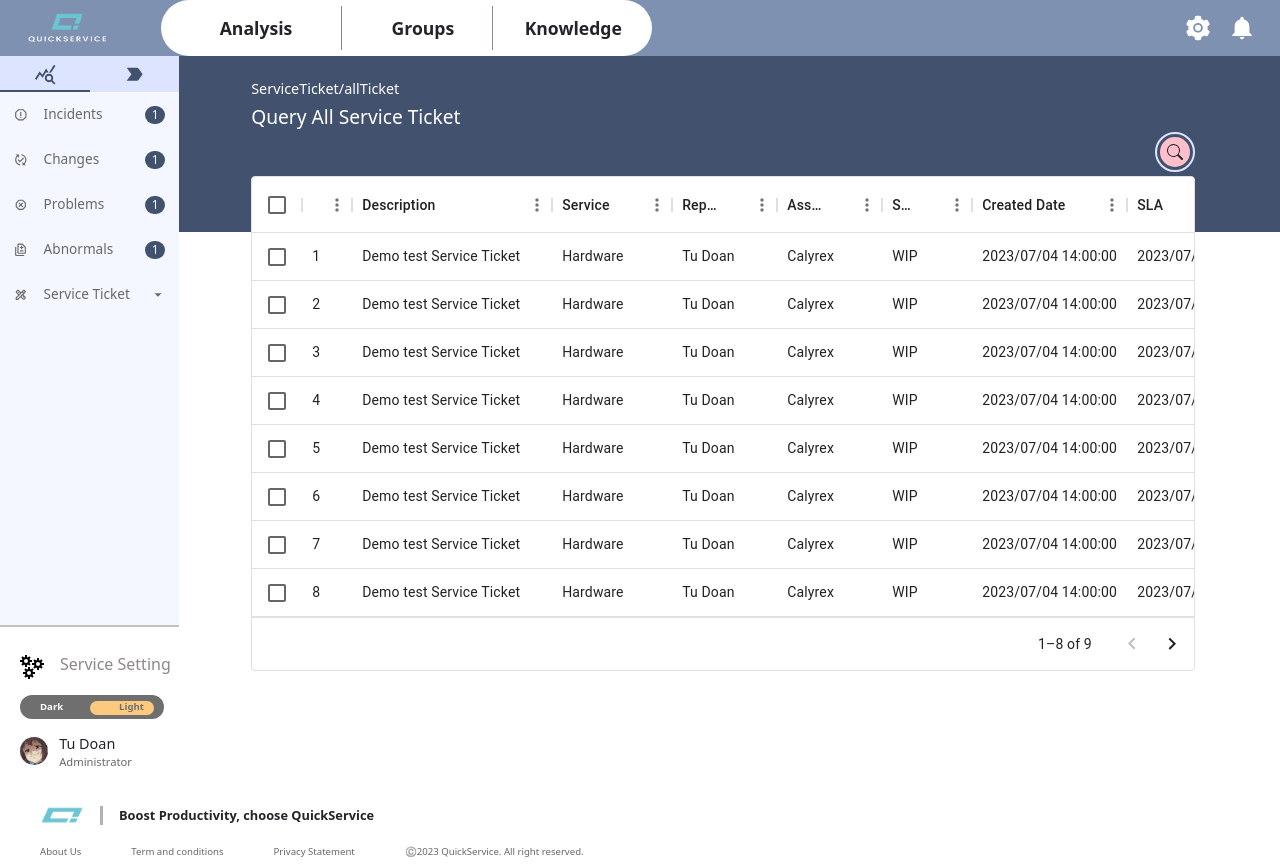
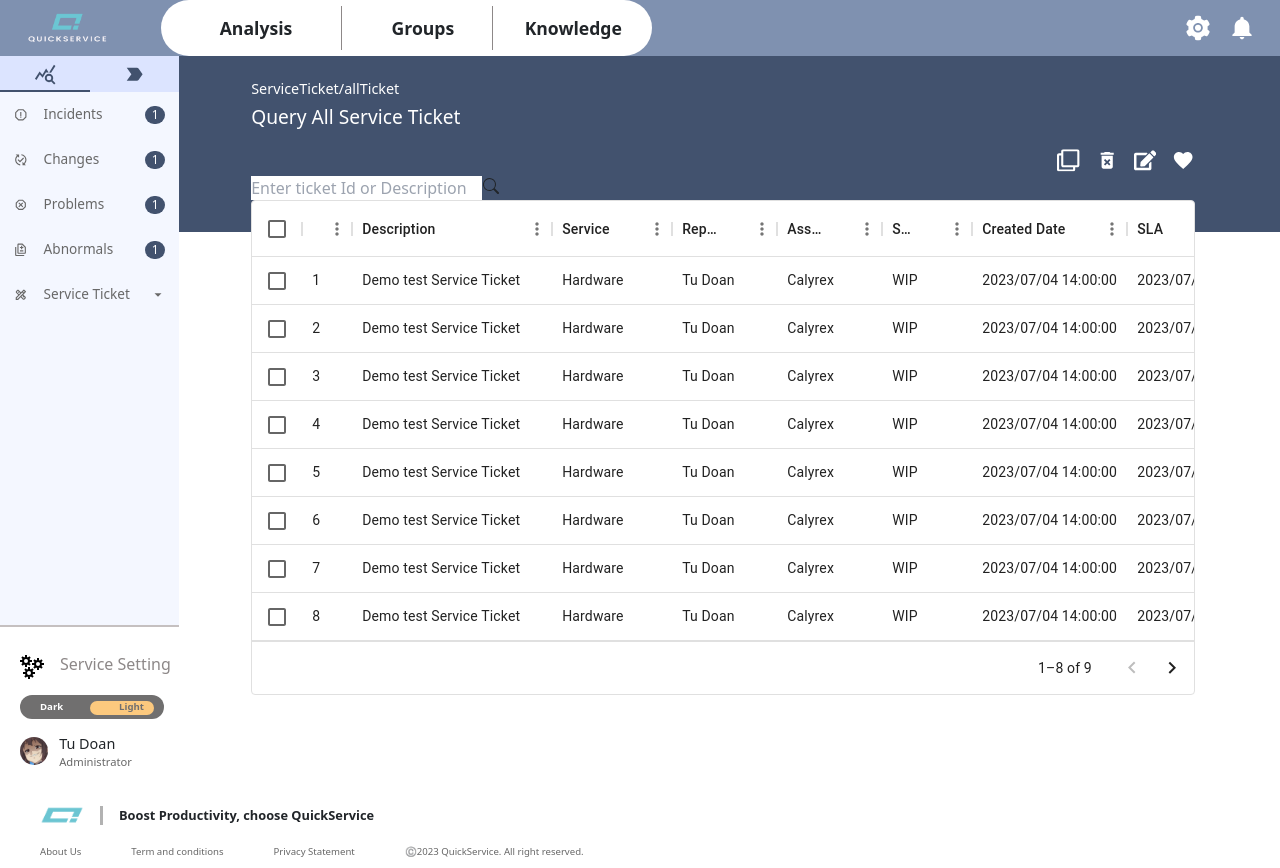
Before and after one commit to iamduscminh/ISMS-Project, a React (Vite) app in the folder ReactApp/isms-app/: page /admin in a window 1280 px wide. Built offline with nearby package versions, Linux system fonts and the light colour scheme.

Commit message:
Buiding Two way binding Search

```diff
--- /dev/null
+++ b/ReactApp/isms-app/src/components/Elements/SearchResultItem/index.jsx
@@ -0,0 +1,17 @@
+import React from "react";
+import { MdElectricalServices } from "react-icons/md";
+const SearchResultItem = ({data}) => {
+  return (
+    <div className="flex items-center mb-[1rem] hover:bg-[#ebecf0] px-[0.5rem] py-[0.3rem] rounded-sm cursor-pointer">
+      <div className="w-[1.3rem] mr-[0.5rem] aspect-square rounded-md bg-[#FF7452] flex items-center justify-center text-[#fff]">
+        <MdElectricalServices />
+      </div>
+
+      <div className="w-[20%] text-[1rem] mr-[1rem] text-[#172B4D]">{`TICKET-${data.id}`}</div>
+      <div className="w-[50%] text-[1rem] mr-[2rem] text-[#172B4D]">{`${data.description}`}</div>
+      <div className="ml-auto text-[0.75rem] ">{`${data.service}`}</div>
+    </div>
+  );
+};
+
+export default SearchResultItem;
--- a/ReactApp/isms-app/src/pages/Admin/ListTicket/ListTicket.module.scss
+++ b/ReactApp/isms-app/src/pages/Admin/ListTicket/ListTicket.module.scss
@@ -1,9 +1,39 @@
+.action-wrapper{
+    position: absolute;
+    display: flex;
+    top: 0;
+    right: 0;
+    width: 10rem;
+    transform: translateY(-120%);
+    justify-content: flex-end;
+    align-items: center;
+    color: #fff;
+    .action-icon{
+        font-size: 1.4rem;
+        margin-left: 1rem;
+        cursor: pointer;
+        &:hover{
+            animation: moveIcon 0.3s ease-in-out forwards;
+        }
+    }
+}
+@keyframes moveIcon {
+    0% {
+        margin-top: 0;
+    }
+    50% {
+        margin-top: -8px;
+    }
+    100% {
+        margin-top: 0;
+    }
+}
 .search-content{
     background: transparent;
-    width: 20%;
+    width: 30rem;
     position: absolute;
     top: 0;
-    right: 0;
+    right: 10rem;
     transform: translateY(-110%);
     border-radius: 50px;
 }
@@ -43,7 +73,7 @@
         border: 0;
         background: transparent;
         border-radius: 50%;
-        background: pink;
+        background: #fff;
         height: calc(var(--size) - 10px);
         width: calc(var(--size) - 10px);
         display: flex;
@@ -70,3 +100,14 @@
         }
     }
 }
+.search-wrapper{
+    width: 30rem;
+    min-height: 100px;
+    background: #fff;
+    border: 1px solid #DFE1E6;
+    box-shadow: rgba(0, 0, 0, 0.4) 0px 2px 4px;
+    border-radius: 5px;
+    padding: 1rem;
+    display: flex;
+    flex-direction: column;
+}
--- /dev/null
+++ b/ReactApp/isms-app/src/pages/Admin/ListTicket/Search/index.jsx
@@ -0,0 +1,147 @@
+import React, {useState, useEffect} from "react";
+import Tippy from "@tippyjs/react/headless";
+import { BsSearch } from "react-icons/bs";
+import SearchResultItem from "../../../../components/Elements/SearchResultItem";
+import classNames from "classnames";
+import styles from '../ListTicket.Module.scss';
+
+const cx = classNames.bind(styles);
+const fakeApi = [
+    {
+      id: 1,
+      description: "Demo test Service Ticket",
+      service: "Hardware",
+      reporter: "Tu Doan",
+      assignee: "Calyrex",
+      status: "WIP",
+      createdDate: "2023/07/04 14:00:00",
+      sla: "2023/07/04 14:00:00",
+    },
+    {
+      id: 2,
+      description: "Demo test Service Ticket",
+      service: "Hardware",
+      reporter: "Tu Doan",
+      assignee: "Calyrex",
+      status: "WIP",
+      createdDate: "2023/07/04 14:00:00",
+      sla: "2023/07/04 14:00:00",
+    },
+    {
+      id: 3,
+      description: "Demo test Service Ticket",
+      service: "Hardware",
+      reporter: "Tu Doan",
+      assignee: "Calyrex",
+      status: "WIP",
+      createdDate: "2023/07/04 14:00:00",
+      sla: "2023/07/04 14:00:00",
+    },
+    {
+      id: 4,
+      description: "Demo test Service Ticket",
+      service: "Hardware",
+      reporter: "Tu Doan",
+      assignee: "Calyrex",
+      status: "WIP",
+      createdDate: "2023/07/04 14:00:00",
+      sla: "2023/07/04 14:00:00",
+    },
+    {
+      id: 5,
+      description: "Demo test Service Ticket",
+      service: "Hardware",
+      reporter: "Tu Doan",
+      assignee: "Calyrex",
+      status: "WIP",
+      createdDate: "2023/07/04 14:00:00",
+      sla: "2023/07/04 14:00:00",
+    },
+    {
+      id: 6,
+      description: "Demo test Service Ticket",
+      service: "Hardware",
+      reporter: "Tu Doan",
+      assignee: "Calyrex",
+      status: "WIP",
+      createdDate: "2023/07/04 14:00:00",
+      sla: "2023/07/04 14:00:00",
+    },
+    {
+      id: 7,
+      description: "Demo test Service Ticket",
+      service: "Hardware",
+      reporter: "Tu Doan",
+      assignee: "Calyrex",
+      status: "WIP",
+      createdDate: "2023/07/04 14:00:00",
+      sla: "2023/07/04 14:00:00",
+    },
+    {
+      id: 8,
+      description: "Demo test Service Ticket",
+      service: "Hardware",
+      reporter: "Tu Doan",
+      assignee: "Calyrex",
+      status: "WIP",
+      createdDate: "2023/07/04 14:00:00",
+      sla: "2023/07/04 14:00:00",
+    },
+    {
+      id: 9,
+      description: "Demo test Service Ticket",
+      service: "Hardware",
+      reporter: "Tu Doan",
+      assignee: "Calyrex",
+      status: "WIP",
+      createdDate: "2023/07/04 14:00:00",
+      sla: "2023/07/04 14:00:00",
+    },
+  ]
+const Search = () => {
+
+  const [searchValue, setSearchValue] = useState("");
+  const [searchResult, setSearchResult] = useState([]);
+  useEffect(() => {
+    const filteredArray = fakeApi.filter((item) => item.id == searchValue);
+    console.log(filteredArray);
+    setSearchResult(filteredArray);
+  }, [searchValue]);
+  return (
+    <Tippy
+      interactive
+      visible={searchResult.length > 0}
+      placement="bottom-end"
+      render={(attrs) => (
+        <div className={cx("search-wrapper")} tabIndex="-1" {...attrs}>
+          <h3 className="mb-[1.5rem] text-[#8D8888]">List Result (1)</h3>
+          {searchResult.map(result => (
+            <SearchResultItem key={result.id} data={result}/>
+          ))}
+        </div>
+      )}
+    >
+      <div className={cx("search-content")}>
+        <div className={cx("search-bar")}>
+          <input
+            value={searchValue}
+            type="text"
+            className={cx("search-bar-input")}
+            placeholder="Enter ticket Id or Description"
+            aria-label="search"
+            onChange={(e) => setSearchValue(e.target.value)}
+          />
+
+          <button
+            className={cx("search-bar-submit")}
+            aria-label="submit search"
+          >
+            <BsSearch />
+          </button>
+        </div>
+      </div>
+    </Tippy>
+  );
+};
+
+export default Search;
--- a/ReactApp/isms-app/src/pages/Admin/ListTicket/index.jsx
+++ b/ReactApp/isms-app/src/pages/Admin/ListTicket/index.jsx
@@ -1,13 +1,19 @@
-import React, { useState } from "react";
+import React, { useEffect, useState } from "react";
 import styles from "./ListTicket.module.scss";
 import classNames from "classnames/bind";
 import { DataGrid } from "@mui/x-data-grid";
 import { format } from "date-fns";
 import { BsSearch } from "react-icons/bs";
+import { FaRegClone, FaEdit } from "react-icons/fa";
+import { MdFavorite, MdDeleteForever } from "react-icons/md";
+import Tippy from "@tippyjs/react/headless";
+import SearchResultItem from "../../../components/Elements/SearchResultItem";
+import Search from "./Search";
 
 const cx = classNames.bind(styles);
 
 const ListTicket = () => {
+
   const [ticketData, setTicketData] = useState([
     {
       id: 1,
@@ -175,22 +181,14 @@ const ListTicket = () => {
       </div>
       <div>
         <div className="w-[92%] pl-[4.5rem] relative translate-y-[-56px] z-10">
-            <div className={cx("search-content")}>
-              <div className={cx("search-bar")}>
-                <input
-                  type="text"
-                  className={cx("search-bar-input")}
-                  placeholder="Enter ticket Id or Description"
-                  aria-label="search"
-                />
-                <button
-                  className={cx("search-bar-submit")}
-                  aria-label="submit search"
-                >
-                  <BsSearch />
-                </button>
-              </div>
-            </div>
+          <div className={cx("action-wrapper")}>
+            <FaRegClone className={cx("action-icon")} />
+            <MdDeleteForever className={cx("action-icon")} />
+            <FaEdit className={cx("action-icon")} />
+            <MdFavorite className={cx("action-icon")} />
+          </div>
+
+          <Search/>
 
           <div className="w-[100%] ">
             <DataGrid
```
Also changed, not shown: ReactApp/isms-app/src/pages/Admin/ListTicket/Search/Search.Module.scss (added).
